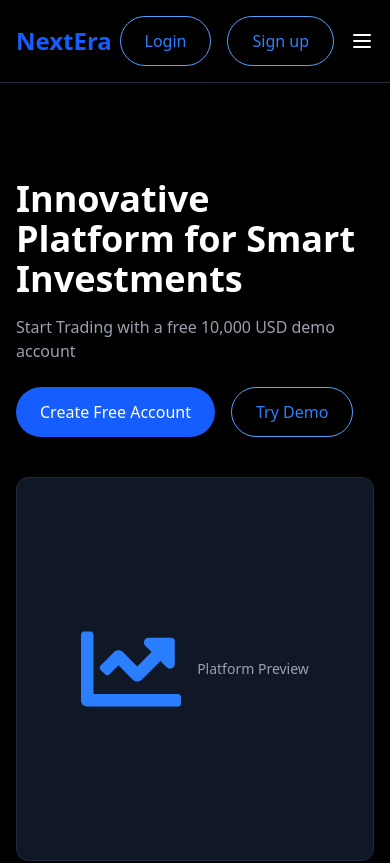
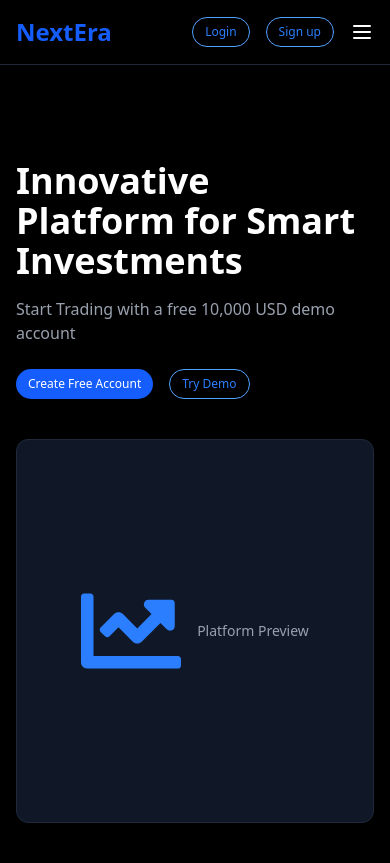
Before and after one commit to PavanWebseeder/NextEra, a React (Vite) app: page / in a window 390 px wide. Shown: the top 863 px of the page. Built offline with nearby package versions, Linux system fonts and the light colour scheme.

Commit message:
button size fixed in mobile view

```diff
--- a/src/components/ui/Button.jsx
+++ b/src/components/ui/Button.jsx
@@ -1,6 +1,6 @@
 export default function Button({text,variant='primary',type='button'})
 {
-    const base = 'px-6 py-3 rounded-full font-medium transition'
+    const base = 'rounded-full font-medium transition text-xs px-3 py-1.5 md:text-sm md:px-5 md:py-2.5';
 
     const styles = {
         primary:'bg-blue-600 text-white hover:bg-blue-700',
@@ -8,7 +8,7 @@ export default function Button({text,variant='primary',type='button'})
     };
 
     return(
-        <button type={type} className={`${base} ${styles[variant]}`}>
+        <button type={type} className={`${base} ${styles[variant]} `}>
             {text}
         </button>
     );
```
